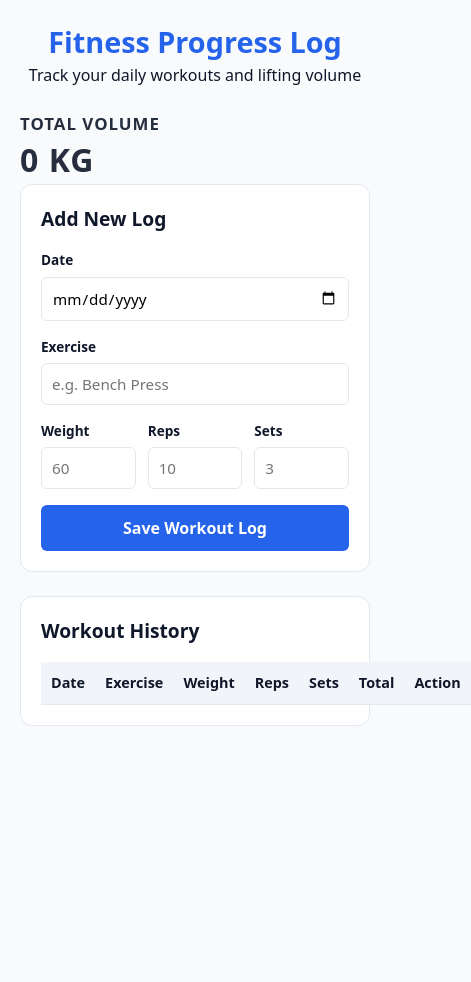
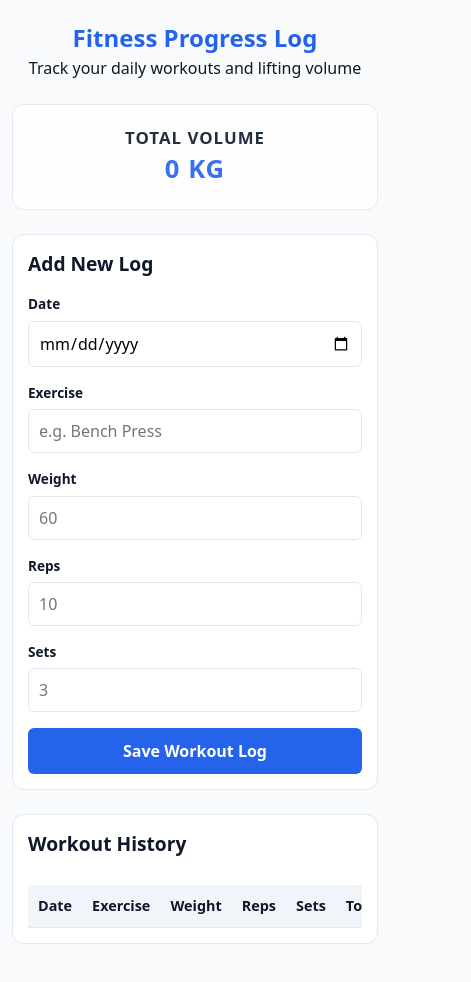
Before and after one commit to w25009/fitness-progress-log, a plain HTML site: page index.html in a window 390 px wide. Shown: the whole page, 471 px wide, since content can reach past the window. Before the commit the page ends 844 px from the top, so only its background shows below. Drawn offline with Linux system fonts and the light colour scheme.

Commit message:
modify css files

```diff
--- a/index.html
+++ b/index.html
@@ -54,7 +54,8 @@
           <!-- Workout History Table -->
            <section class="list-section">
             <h2>Workout History</h2>
-            <table class="log-table">
+            <div class="table-container">
+                <table class="log-table">
                 <thead>
                     <tr>
                         <th>Date</th>
@@ -70,6 +71,7 @@
 
                 </tbody>
             </table>
+            </div>
            </section>
     </div>
 
--- a/style.css
+++ b/style.css
@@ -1,138 +1,179 @@
-:root{
-    --primary-color:#2563eb;
-    --bg-color:#f8fafc;
-    --card-bg:#ffffff;
-    --text-color:#0f172a;
-    --border-color:#e2e8f0;
+:root {
+  --primary-color: #2563eb;
+  --bg-color: #f8fafc;
+  --card-bg: #ffffff;
+  --text-color: #0f172a;
+  --border-color: #e2e8f0;
 }
 
-*{
+* {
   box-sizing: border-box;
-    margin:0;
-    padding:0;
-    font-family:system-ui, -apple-system, sans-serif;
+  margin: 0;
+  padding: 0;
+  font-family: system-ui, -apple-system, sans-serif;
 }
 
-body{
+body {
   background-color: var(--bg-color);
-    color:var(--text-color);
+  color: var(--text-color);
   line-height: 1.5;
-    padding:20px;
+  padding: 20px 12px; /* when it change to mobile, it looks good */
 }
 
-.container{
+.container {
   max-width: 700px;
-    margin:0 auto;
+  margin: 0 auto;
 }
 
-header{
+header {
   text-align: center;
-    margin-bottom:24px;
+  margin-bottom: 24px;
 }
 
-header h1{
+header h1 {
   font-size: 1.8rem;
-    color: var(--primary-color)
+  color: var(--primary-color);
 }
 
-.summary-card{
+.summary-card {
   font-size: 0.9rem;
   text-transform: uppercase;
   letter-spacing: 1px;
   opacity: 0.9;
+  background-color: var(--card-bg);
+  padding: 20px;
+  border-radius: 12px;
+  border: 1px solid var(--border-color);
+  text-align: center;
+  margin-bottom: 24px;
 }
 
-.volume-amount{
+.volume-amount {
   font-size: 2rem;
   font-weight: bold;
+  color: var(--primary-color);
 }
 
-.form-section, .list-section{
+.form-section,
+.list-section {
   background-color: var(--card-bg);
-    padding :20px;
+  padding: 20px;
   border-radius: 12px;
-    border:1px solid var(--border-color);
-    margin-bottom:24px;
+  border: 1px solid var(--border-color);
+  margin-bottom: 24px;
 }
 
-h2{
+h2 {
   font-size: 1.2rem;
-    margin-bottom:16px;
+  margin-bottom: 16px;
 }
 
-.form-group{
-    margin-bottom:16px;
+.form-group {
+  margin-bottom: 16px;
 }
 
-.form-row{
+.form-row {
   display: flex;
-    gap:12px;
+  gap: 12px;
 }
 
-.form-row .form-group{
-    flex:1; /*check*/
+.form-row .form-group {
+  flex: 1; /*ALL Input Boxs same width*/
 }
 
-label{
-    display: block; /*check*/
-    font-size:0.85rem;
+label {
+  display: block;
+  font-size: 0.85rem;
   font-weight: 600;
   margin-bottom: 6px;
 }
 
-input{
-    width:100%;
-    padding:10px;
-    border:1px solid var(--border-color);
-    border-radius:6px;
-    font-size: 0.95rem;
-
+input {
+  width: 100%;
+  padding: 10px;
+  border: 1px solid var(--border-color);
+  border-radius: 6px;
+  font-size: 16px; /*must set 16px to prevent zoom auto when enter input in iOS*/
 }
 
-/*check*/
-input:focus{
+input:focus {
   outline: 2px solid var(--primary-color);
 }
 
-button{
-    width:100%;
-    padding:12px;
+button {
+  width: 100%;
+  padding: 12px;
   background-color: var(--primary-color);
-    color:white;
-    border:none;
+  color: white;
+  border: none;
   border-radius: 6px;
   font-size: 1rem;
   font-weight: 600;
-    cursor:pointer;
+  cursor: pointer;
 }
 
-button:hover{
+button:hover {
   opacity: 0.9;
 }
 
-.log-table{
+/*
+   Table & Responsive Scroll Area (NEW)
+ */
+.table-container {
+  width: 100%;
+  overflow-x: auto; /* can scroll left to right when screen is small Screen */
+  -webkit-overflow-scrolling: touch;
+}
+
+.log-table {
   width: 100%;
   border-collapse: collapse;
-    margin-top:10px;
+  margin-top: 10px;
+  white-space: nowrap; /* prevent letters going down - keep row */
 }
 
-.log-table th, .log-table td{
-    padding:10px;
-    text-align:left;
-    border-bottom:1px solid var(--border-color);
-    font-size:0.9rem;
+.log-table th,
+.log-table td {
+  padding: 10px;
+  text-align: left;
+  border-bottom: 1px solid var(--border-color);
+  font-size: 0.9rem;
 }
 
-.log-table th{
+.log-table th {
   background-color: #f1f5f9;
 }
 
-.delete-btn{
+.delete-btn {
   background-color: #ef4444;
-    color:white;
-    border:none;
-    padding:4px 8px;
-    border-radius:4px;
-    cursor:pointer;
-    font-size:0.8rem;
+  color: white;
+  border: none;
+  padding: 6px 10px;
+  border-radius: 4px;
+  cursor: pointer;
+  font-size: 0.8rem;
+  width: auto; /*specially override - Global button width: 100% */
 }
+
+/*
+   Mobile Devices: <= 500px
+ */
+@media (max-width: 500px) {
+  .form-row {
+    flex-direction: column;
+    gap: 0;
+  }
+
+  .form-section,
+  .list-section {
+    padding: 15px;
+  }
+
+  header h1 {
+    font-size: 1.5rem;
+  }
+
+  .volume-amount {
+    font-size: 1.6rem;
+  }
+}
```
Lines whose indentation alone changed are shown as unchanged.
